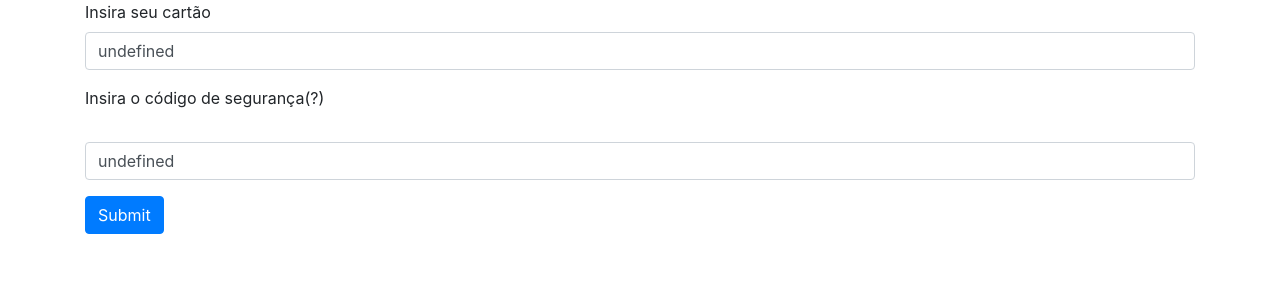
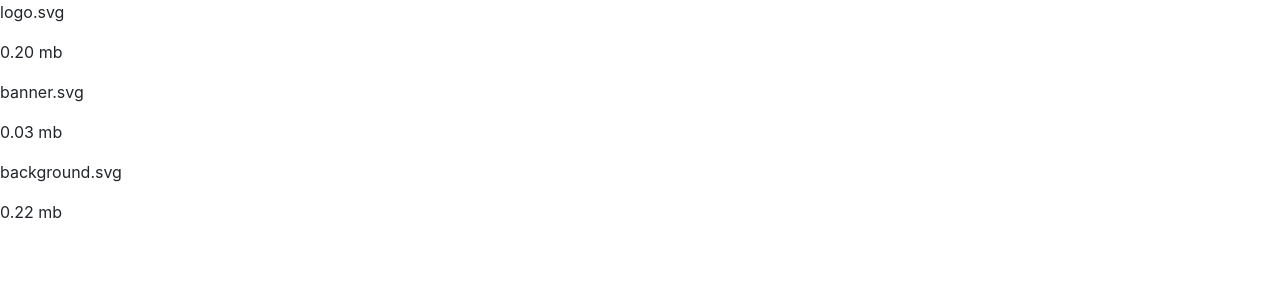
Before and after one commit to samir-ayoub/angular-todd-motto, an Angular app: page / in a window 1280 px wide. Shown: the top 300 px of the page. Built offline with nearby package versions, Linux system fonts and the light colour scheme.

Commit message:
custom pipes

```diff
--- a/src/app/app.component.html
+++ b/src/app/app.component.html
@@ -1,3 +1,6 @@
 <!-- <app-advanced-components></app-advanced-components> -->
 
-<app-directives></app-directives>
+<!-- <app-directives></app-directives> -->
+
+
+<app-pipes></app-pipes>
--- a/src/app/app.module.ts
+++ b/src/app/app.module.ts
@@ -1,10 +1,10 @@
+import { PipesModule } from './pipes/pipes.module';
 import { BrowserModule } from '@angular/platform-browser';
 import { NgModule } from '@angular/core';
 
 import { AdvancedComponentsModule } from './advanced-components/advanced-components.module';
 import { DirectivesModule } from './directives/directives.module';
 import { AppComponent } from './app.component';
-
 
 @NgModule({
   declarations: [
@@ -13,7 +13,8 @@ import { AppComponent } from './app.component';
   imports: [
     BrowserModule,
     AdvancedComponentsModule,
-    DirectivesModule
+    DirectivesModule,
+    PipesModule
   ],
   providers: [],
   bootstrap: [AppComponent]
--- /dev/null
+++ b/src/app/pipes/custom-pipes/custom-pipes.component.html
@@ -0,0 +1,6 @@
+<div>
+  <div *ngFor="let file of files">
+    <p>{{ file.name }}</p>
+    <p>{{ file.size | filesize: ' mb' }}</p>
+  </div>
+</div>
--- /dev/null
+++ b/src/app/pipes/custom-pipes/custom-pipes.component.ts
@@ -0,0 +1,24 @@
+import { Component, OnInit } from '@angular/core';
+
+@Component({
+  selector: 'app-custom-pipes',
+  templateUrl: './custom-pipes.component.html',
+  styleUrls: ['./custom-pipes.component.css']
+})
+export class CustomPipesComponent implements OnInit {
+
+  files = [];
+
+  constructor() { }
+
+  ngOnInit() {
+
+    this.files = [
+      {name: 'logo.svg', size: 212787, type: 'image/svg'},
+      {name: 'banner.svg', size: 32347, type: 'image/jpg'},
+      {name: 'background.svg', size: 232387, type: 'image/png'},
+    ];
+
+  }
+
+}
--- /dev/null
+++ b/src/app/pipes/filesize.pipe.ts
@@ -0,0 +1,12 @@
+import { Pipe, PipeTransform } from '@angular/core';
+
+@Pipe({
+  name: 'filesize'
+})
+export class FileSizePipe implements PipeTransform {
+
+  transform(size: number, extension: string) {
+    return (size / (1024 * 1024)).toFixed(2) + extension;
+  }
+
+}
--- /dev/null
+++ b/src/app/pipes/pipes.component.html
@@ -0,0 +1 @@
+<app-custom-pipes></app-custom-pipes>
--- /dev/null
+++ b/src/app/pipes/pipes.component.ts
@@ -0,0 +1,15 @@
+import { Component, OnInit } from '@angular/core';
+
+@Component({
+  selector: 'app-pipes',
+  templateUrl: './pipes.component.html',
+  styleUrls: ['./pipes.component.css']
+})
+export class PipesComponent implements OnInit {
+
+  constructor() { }
+
+  ngOnInit() {
+  }
+
+}
```
Also changed, not shown: src/app/pipes/pipes.module.ts (added, +16 -0 lines), src/app/pipes/custom-pipes/custom-pipes.component.css (added), src/app/pipes/pipes.component.css (added), 2 other files (tests, documents, lock files or other folders).
